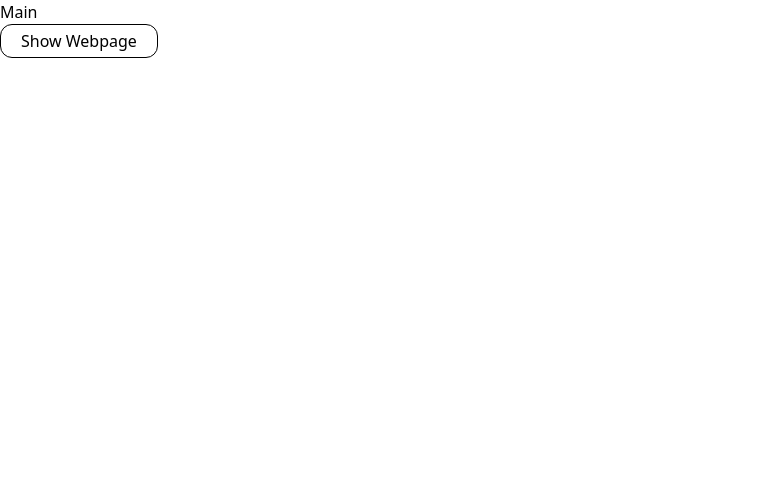
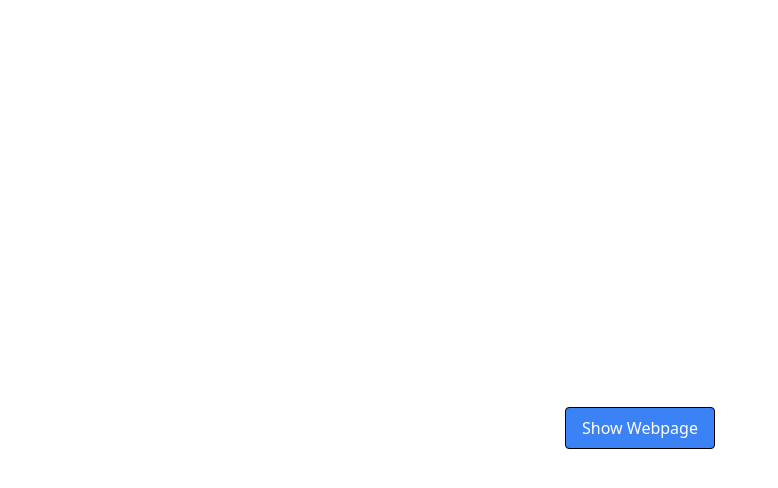
Before and after one commit to mureum/Projects-, a React (Create React App) app: page / in a window 1280 px wide. Shown: the top 488 px of the page, without its empty margins (0-778 px from the left). Built offline with nearby package versions, Linux system fonts and the light colour scheme; the HTML template or start-up script is replaced by a standard one.

Commit message:
Added Button to the centre of the page

```diff
--- a/src/components/Main.jsx
+++ b/src/components/Main.jsx
@@ -2,9 +2,11 @@ import React from 'react';
 
 function Main({ onButtonClick }) {
   return (
-    <div>
-      <h1>Main</h1>
-      <button onClick={onButtonClick}>Show Webpage</button>
+    <div className="bg-cover bg-center min-h-screen flex flex-col items-center justify-center" >
+      <h1 className="text-white text-4xl font-bold mb-4">Main</h1>
+      <button className="bg-blue-500 text-white px-4 py-2 rounded" onClick={onButtonClick}>
+        Show Webpage
+      </button>
     </div>
   );
 }
--- a/src/components/Navbar.jsx
+++ b/src/components/Navbar.jsx
@@ -11,7 +11,7 @@ const Navbar = () => {
         <div onClick={() => setNav(!nav)} className='cursor-pointer text-white'>
           <AiOutlineMenu size={30} />
         </div>
-        <h1 className='text-3xl sm:text-4xl lg:text-5xl font-bold px-10 text-black'>
+        <h1 className='text-3xl sm:text-4xl lg:text-5xl font-bold px-10 text-white'>
           <div class="font-custom">Culture Shock</div>
         </h1>
       </div>
```
